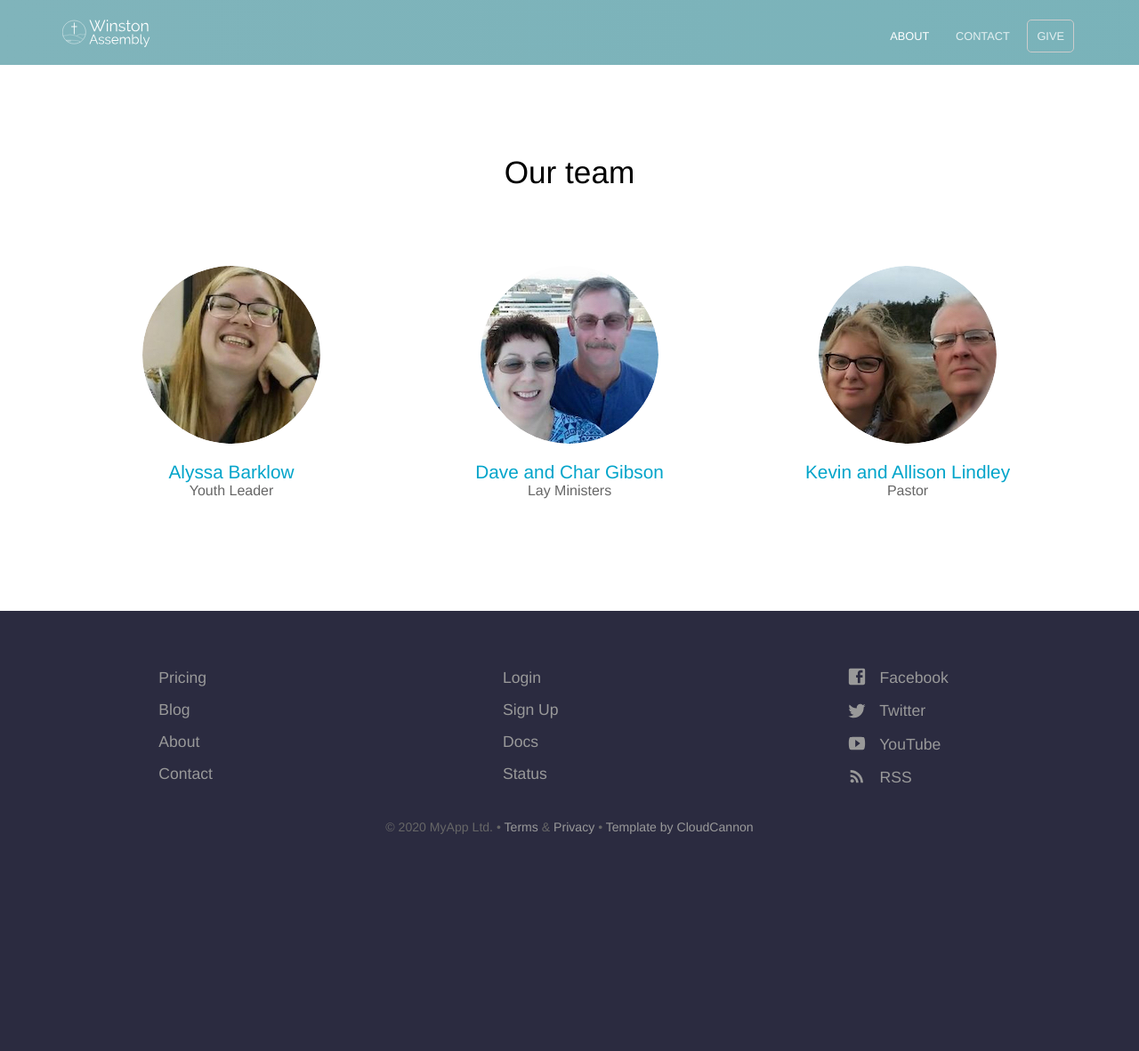
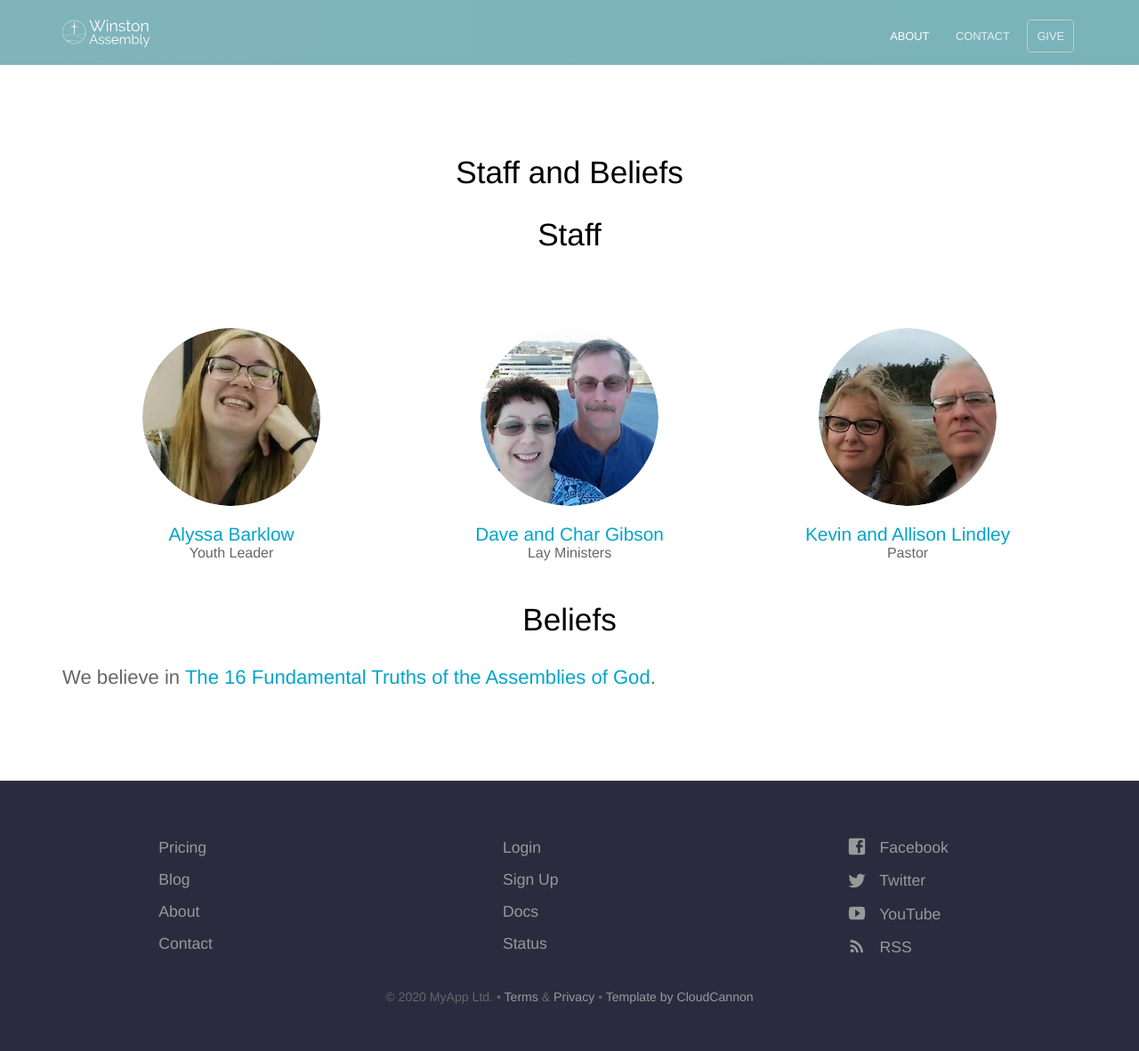
Before and after one commit to CloudCannon/hydra-jekyll-template, a Jekyll site: the page built from about.html, in a window 1280 px wide. Shown: the whole page at 89% size. Built offline with Jekyll 4.4.1, drawn with Linux system fonts in a browser that asks for light colours; before the commit the page ends 991 px from its top, so only the background shows below that.

Commit message:
change title and add beliefs

```diff
--- a/about.html
+++ b/about.html
@@ -1,7 +1,7 @@
 ---
-title: Our team
+title: Staff and Beliefs
 ---
-<p class="editor-link" style="text-align: center;"><a href="cloudcannon:collections/_staff_members/" class="btn"><strong>&#9998;</strong> Manage Staff members</a></p>
+<h2>Staff</h2>
 <ul class="staff">
 	{% for person in site.staff_members %}
 		<li>
@@ -11,3 +11,5 @@ title: Our team
 		</li>
 	{% endfor %}
 </ul>
+<h2>Beliefs</h2>
+<p>We believe in <a href="https://ag.org/beliefs/statement-of-fundamental-truths" target="_blank">The 16 Fundamental Truths of the Assemblies of God</a>.
```
